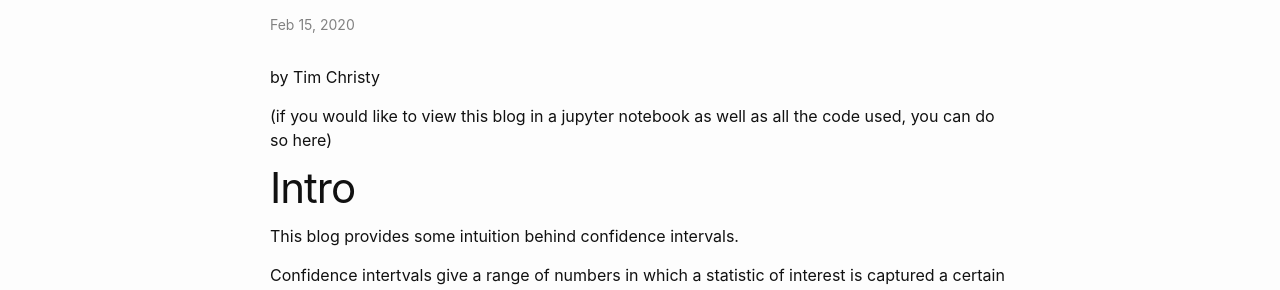
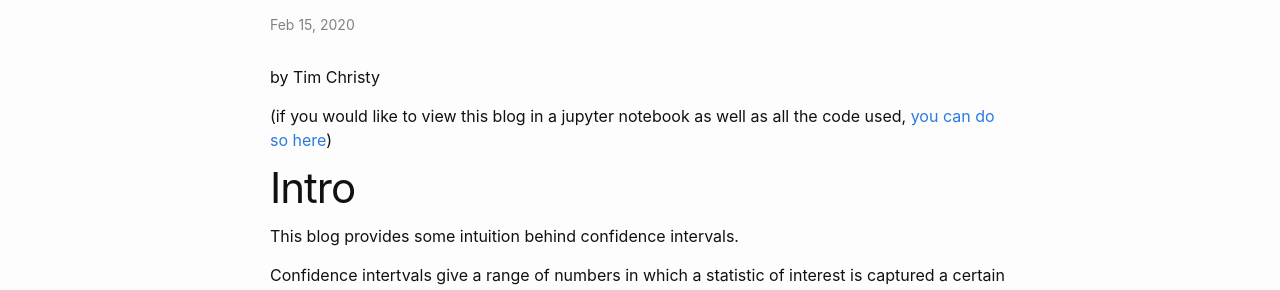
Before and after one commit to tim-christy/temp, a Jekyll site: the page built from _posts/2020-02-15-confidence-intervals.md, in a window 1280 px wide and 900 px high. Shown: the part 135-425 px from the top of the window. Built offline with Jekyll 4.4.1, drawn with Linux system fonts in a browser that asks for light colours; formulas are drawn with MathJax 3; part of the change alters nothing that is shown.

```diff
--- a/_posts/2020-02-15-confidence-intervals.md
+++ b/_posts/2020-02-15-confidence-intervals.md
@@ -5,7 +5,7 @@ Author: Tim Christy
 ---
 by Tim Christy
 
-(if you would like to view this blog in a jupyter notebook as well as all the code used, you can do so here)
+(if you would like to view this blog in a jupyter notebook as well as all the code used, [you can do so here](https://nbviewer.jupyter.org/github/tim-christy/Blogs/blob/master/confidence-interval-of-the-mean.ipynb))
 
 
 # Intro
```
